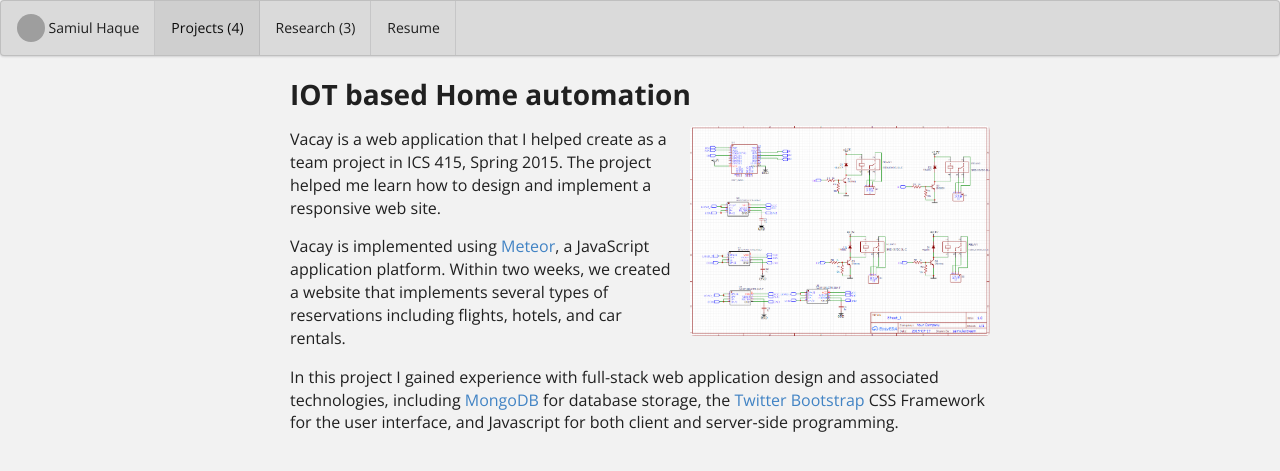
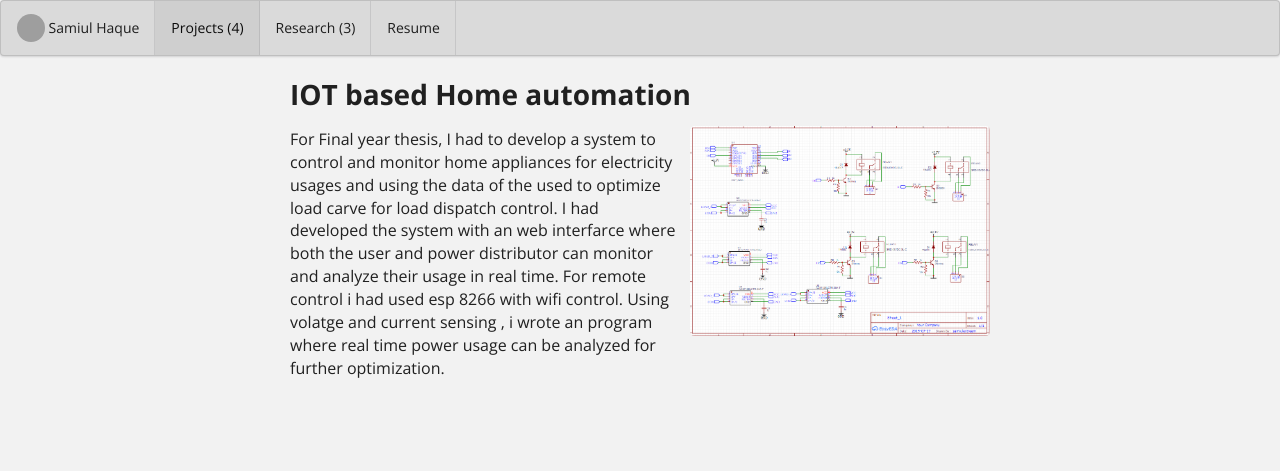
Before and after one commit to samiulextreem/samiulextreem.github.io, a Jekyll site: the page built from projects/project-2.md, in a window 1280 px wide. Shown: the top 471 px of the page. Built offline with Jekyll 4.4.1, drawn with Linux system fonts in a browser that asks for light colours; grey boxes are pictures that could not be loaded.

Commit message:
Update project-2.md

```diff
--- a/projects/project-2.md
+++ b/projects/project-2.md
@@ -16,8 +16,4 @@ summary: A responsive web application for travel planning that my team developed
 
 <img class="ui medium right floated rounded image" src="../images/IOT_HOME_AUTOMATION.png">
 
-Vacay is a web application that I helped create as a team project in ICS 415, Spring 2015. The project helped me learn how to design and implement a responsive web site.
-
-Vacay is implemented using [Meteor](http://meteor.com), a JavaScript application platform. Within two weeks, we created a website that implements several types of reservations including flights, hotels, and car rentals.
-
-In this project I gained experience with full-stack web application design and associated technologies, including [MongoDB](http://mongodb.com) for database storage, the [Twitter Bootstrap](http://getbootstrap.com/) CSS Framework for the user interface, and Javascript for both client and server-side programming.
+For Final year thesis,  I had to develop a system to control and monitor home appliances for electricity usages and using the data of the used to optimize load carve for load dispatch control. I had developed the system with an web interfarce where both the user and power distributor can monitor and analyze their usage in real time. For remote control i had used esp 8266 with wifi control. Using volatge and current sensing , i wrote an program where real time power usage can be analyzed for further optimization.
```
